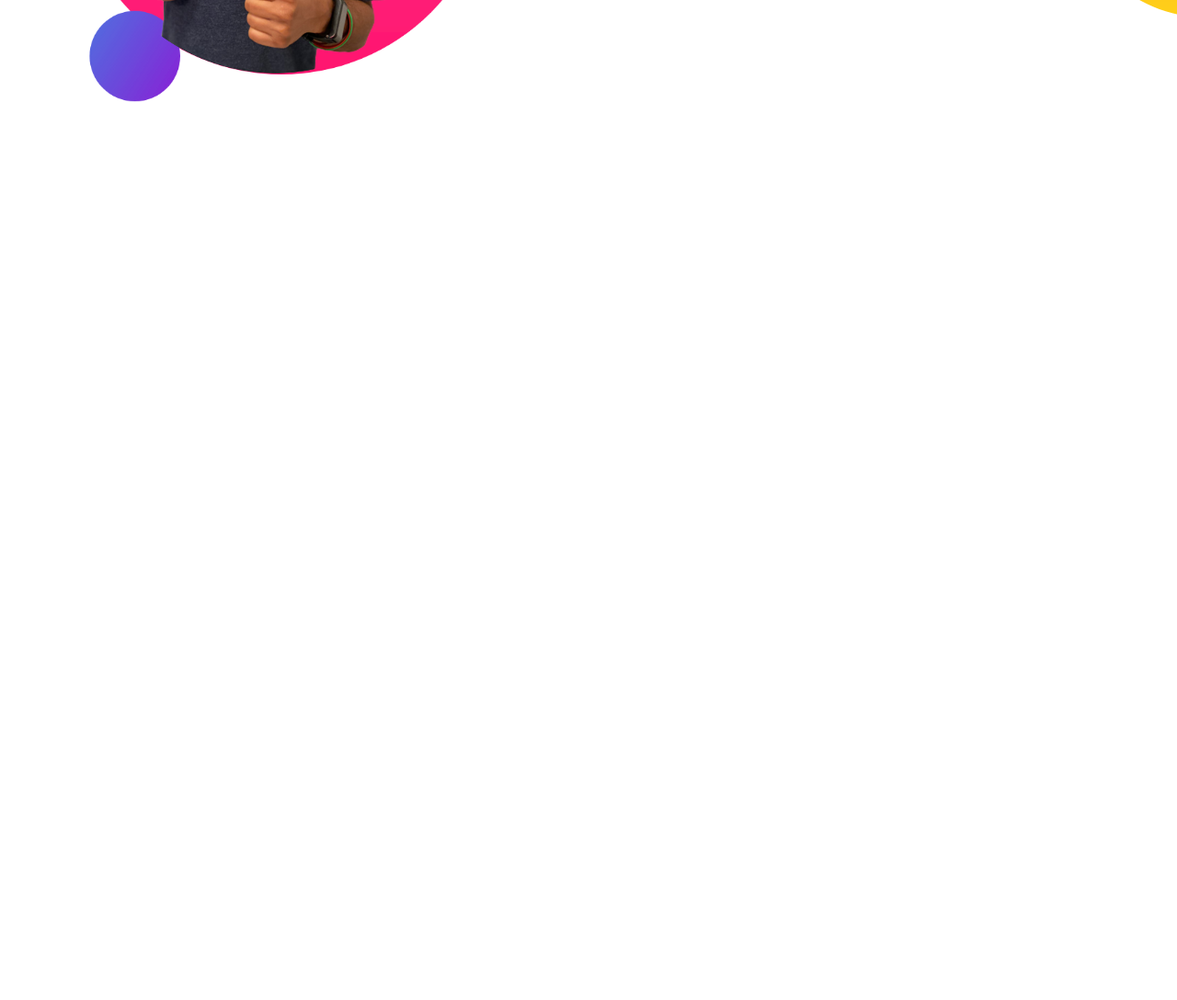
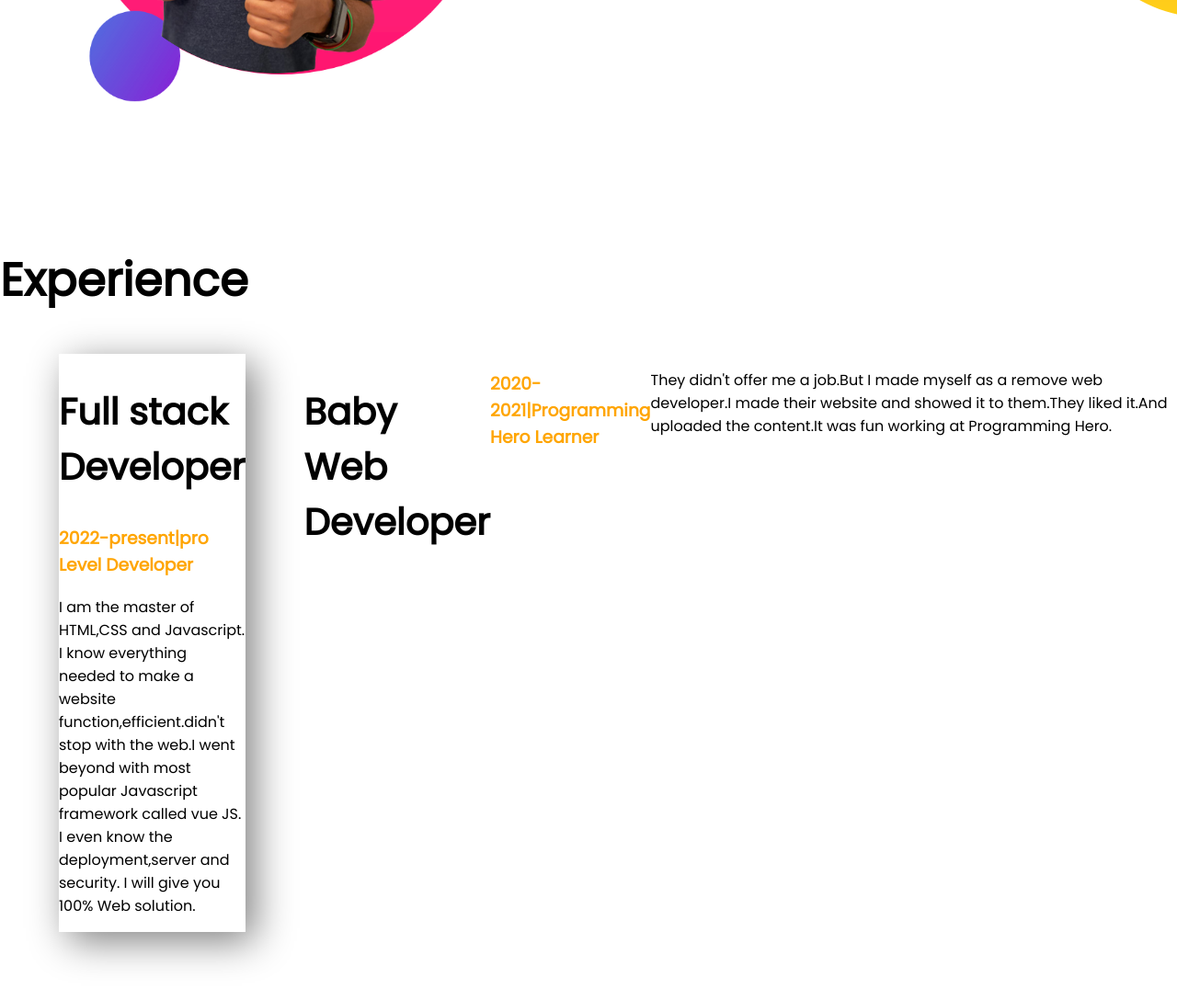
Before and after one commit to NurAlamZiku/developer-portfolio, a plain HTML site: page index.html in a window 1280 px wide. Shown: the part 1034-2122 px from the top of the page at 92% size. Before the commit the page ends 1302 px from the top, so only its background shows below. Drawn offline with Linux system fonts and the light colour scheme.

Commit message:
commit by yeasin

```diff
--- a/index.html
+++ b/index.html
@@ -13,7 +13,7 @@
 </head>
 
 <body>
-    <section class="top-banner">
+    <section class="top-banner flexible-container">
         <div class="half-width">
             <h1>Welcome To</h1>
             <h1><span class="orange-color">Nur Alam</span> World!</h1>
@@ -27,7 +27,7 @@
         </div class="half-width">
         <div><img src="images/jhankar-removebg-preview.png" alt=""></div>
     </section>
-    <section class="dream-big">
+    <section class="dream-big flexible-container">
         <div class="half-width">
             <img src="images/jhankar2-removebg-preview.png" alt="">
         </div>
@@ -39,6 +39,25 @@
             <a class="link-button" target="_blank" href="">DOWNLOAD RESUME</a>
         </div>
     </section>
+    <section class="experience-area">
+        <h1>Experience</h1>
+        <div class="flexible-container">
+            <div class="experience-item">
+                <h2>Full stack Developer</h2>
+                <h3 class="orange-color">2022-present|pro Level Developer</h3>
+                <p>I am the master of HTML,CSS and Javascript. I know everything needed to make a website
+                    function,efficient.didn't stop with the web.I went beyond with most popular Javascript framework
+                    called
+                    vue JS. I even know the deployment,server and security. I will give you 100% Web solution.</p>
+            </div class="experience-item">
+            <h2>Baby Web Developer</h2>
+            <h3 class="orange-color">2020-2021|Programming Hero Learner</h3>
+            <p>They didn't offer me a job.But I made myself as a remove web developer.I made their website and
+                showed it
+                to them.They liked it.And uploaded the content.It was fun working at Programming Hero.</p>
+        </div>
+        </div>
+    </section>
 </body>
 
 </html>
--- a/style.css
+++ b/style.css
@@ -7,11 +7,15 @@ h1 {
     font-size: 50px;
 }
 
+h2 {
+    font-size: 40px;
+}
+
 .orange-color {
     color: orange;
 }
 
-section {
+.flexible-container {
     display: flex;
     margin-bottom: 150px;
 }
@@ -44,3 +48,12 @@ section {
     background-repeat: no-repeat;
     background-position: right;
 }
+
+.experience-item {
+    width: 40%;
+    margin-left: 5%;
+    margin-right: 5%;
+    box-shadow: 10px 10px 40px gray;
+
+
+}
```
